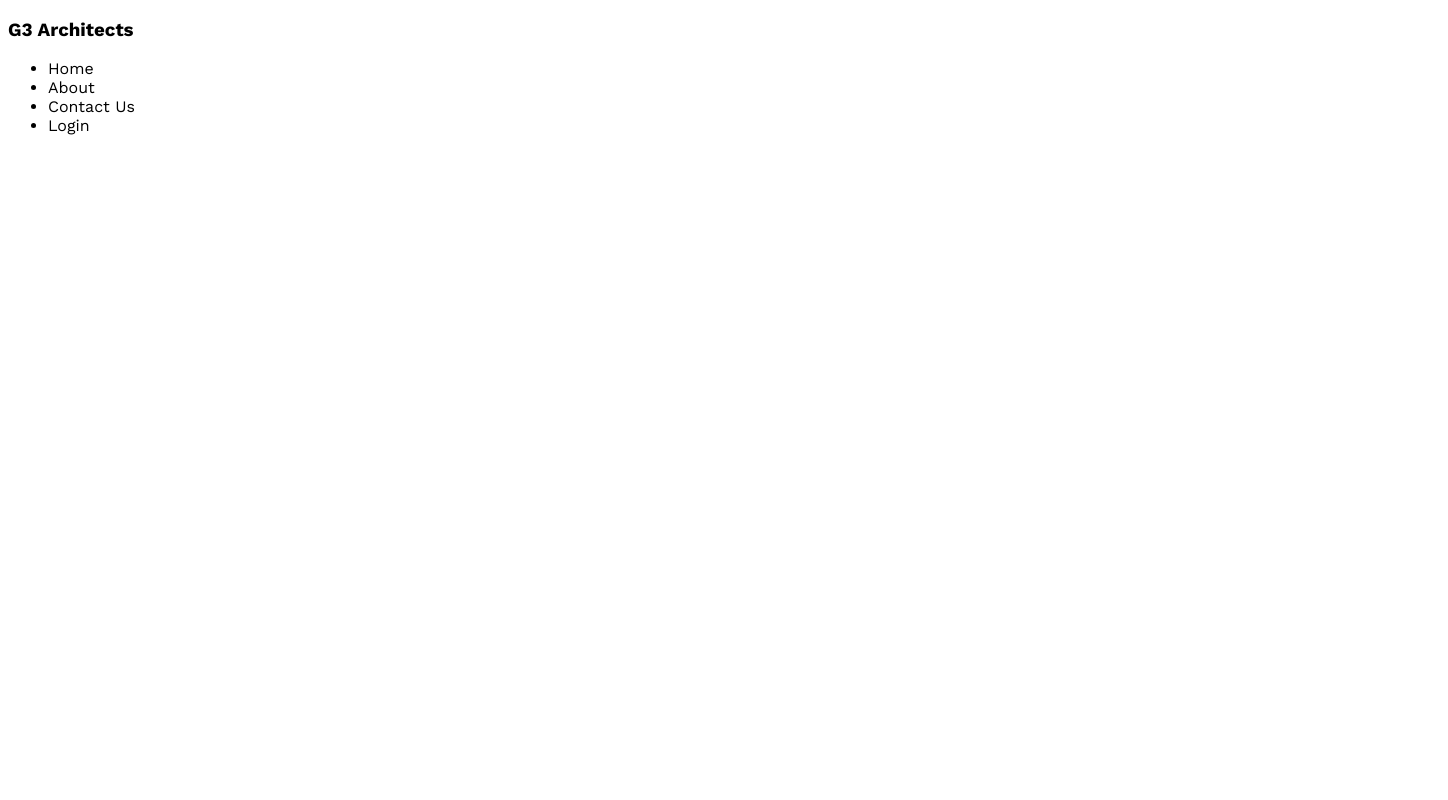
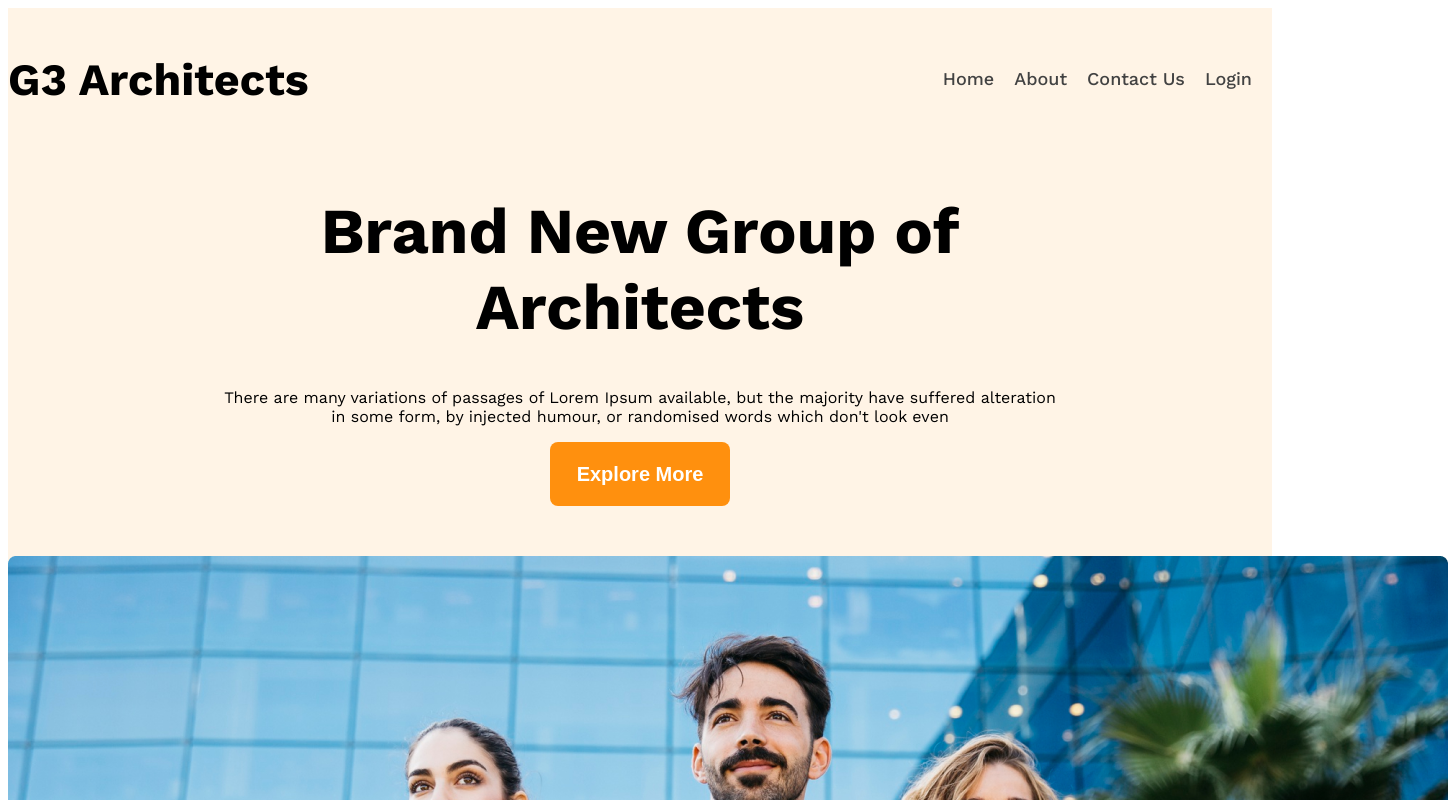
Before and after one commit to abushahed670/g3-architects-website-practice-, a plain HTML site: page index.html in a window 1280 px wide. Shown: the top 800 px of the page, 1448 px wide, since content can reach past the window. Drawn offline with nearby package versions, Linux system fonts and the light colour scheme.

Commit message:
banner added

```diff
--- a/index.html
+++ b/index.html
@@ -9,17 +9,28 @@
 </head>
 
 <body class="work-sans-font">
-    <header>
-        <nav class="navbar">
+    <header class="bg-light">
+        <nav class="navbar display-flex">
             <h3 class="brand">G3 Architects</h3>
-            <ul>
-                <li>Home</li>
-                <li>About</li>
-                <li>Contact Us</li>
-                <li>Login</li>
+            <ul class="nav-links display-flex">
+                <li class="nav-item"><a href="" class="nav-link text-gray">Home</a></li>
+                <li class="nav-item"><a href="" class="nav-link text-gray">About</a></li>
+                <li class="nav-item"><a href="" class="nav-link text-gray"> Contact Us</a></li>
+                <li class="nav-item"><a href="" class="nav-link text-gray">Login</a></li>
             </ul>
         </nav>
+        <div class="banner">
+            <div class="banner-content">
+                <h1 class="banner-title">Brand New Group of Architects</h1>
+                <p class="banner-description">There are many variations of passages of Lorem Ipsum available, but the
+                    majority have suffered alteration in some form, by injected humour, or randomised words which don't
+                    look even</p>
+                    <button class="btn-primary"> Explore More</button>
+            </div>
 
+            <img src="images/banner.png" alt="">
+
+        </div>
 
     </header>
     <main>
--- a/styles/architect.css
+++ b/styles/architect.css
@@ -6,4 +6,79 @@
     font-optical-sizing: auto;
     font-weight: 400;
     font-style: normal;
-  }
+}
+
+/* shared styles */
+.display-flex {
+    display: flex;
+}
+
+/* dark02 */
+.text-gray {
+    color: rgb(66, 66, 66);
+}
+
+/* dark03 */
+.text-light-gray {
+    color: rgb(114, 114, 114);
+}
+
+.bg-light {
+    background: rgba(255, 144, 14, 0.1);
+}
+
+.btn-primary {
+    width: 180px;
+    height: 64px;
+    border-radius: 8px;
+    background: rgb(255, 144, 14);
+    color: rgb(255, 255, 255);
+    font-size: 1.25rem;
+    font-weight: 600;
+    text-align: center;
+    border: none;
+}
+
+/* header styles  */
+
+.navbar {
+    justify-content: space-between;
+    align-items: center;
+}
+
+.brand {
+    font-size: 2.8rem;
+    font-weight: 700;
+}
+
+.nav-link {
+    text-decoration: none;
+    font-size: 18px;
+    font-weight: 500;
+    line-height: 26px;
+    text-align: center;
+}
+
+.nav-item {
+    list-style: none;
+    margin-right: 20px;
+}
+
+.navbar,
+.banner {
+    max-width: 1440px;
+    margin: 0 auto;
+}
+
+/* banner related content  */
+.banner-content {
+    width: 850px;
+    margin: 0 auto;
+    text-align: center;
+    margin-bottom: 50px;
+}
+
+.banner-title {
+    font-weight: 700;
+    font-size: 4rem;
+}
```
